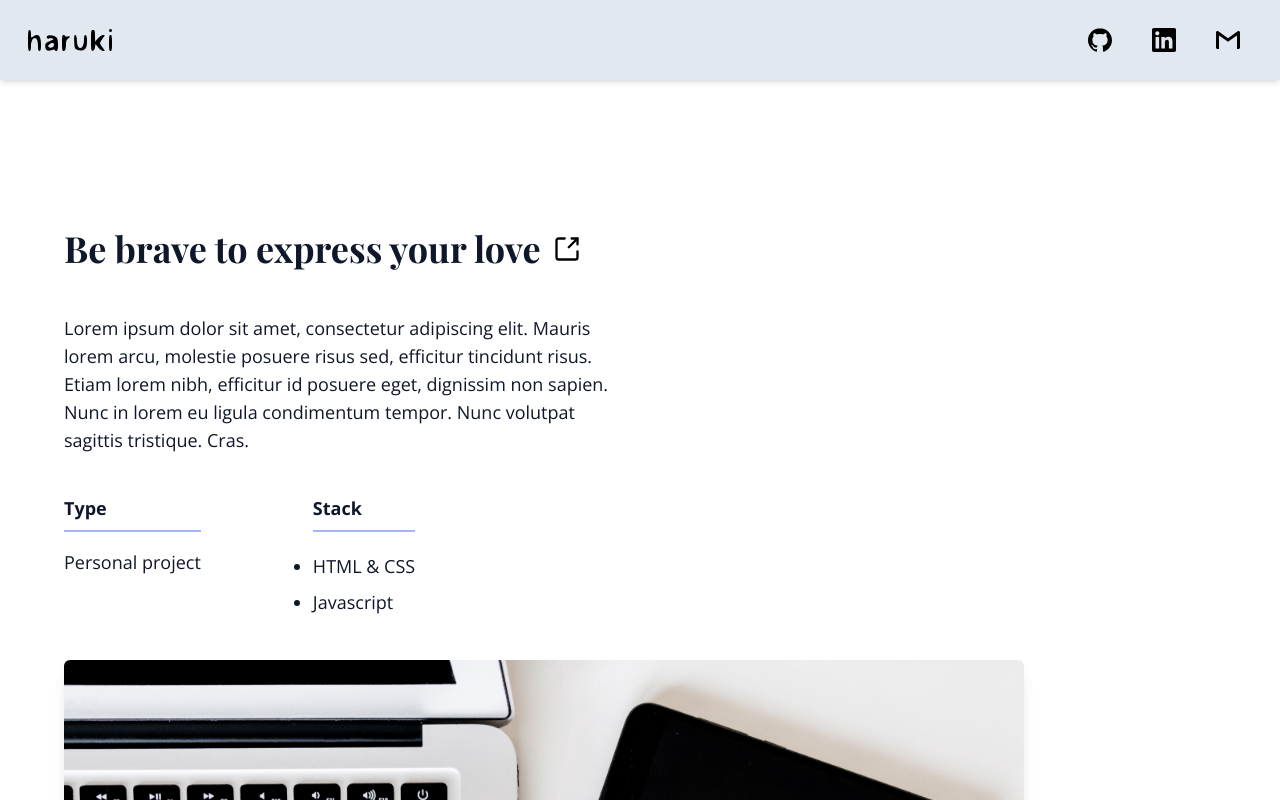
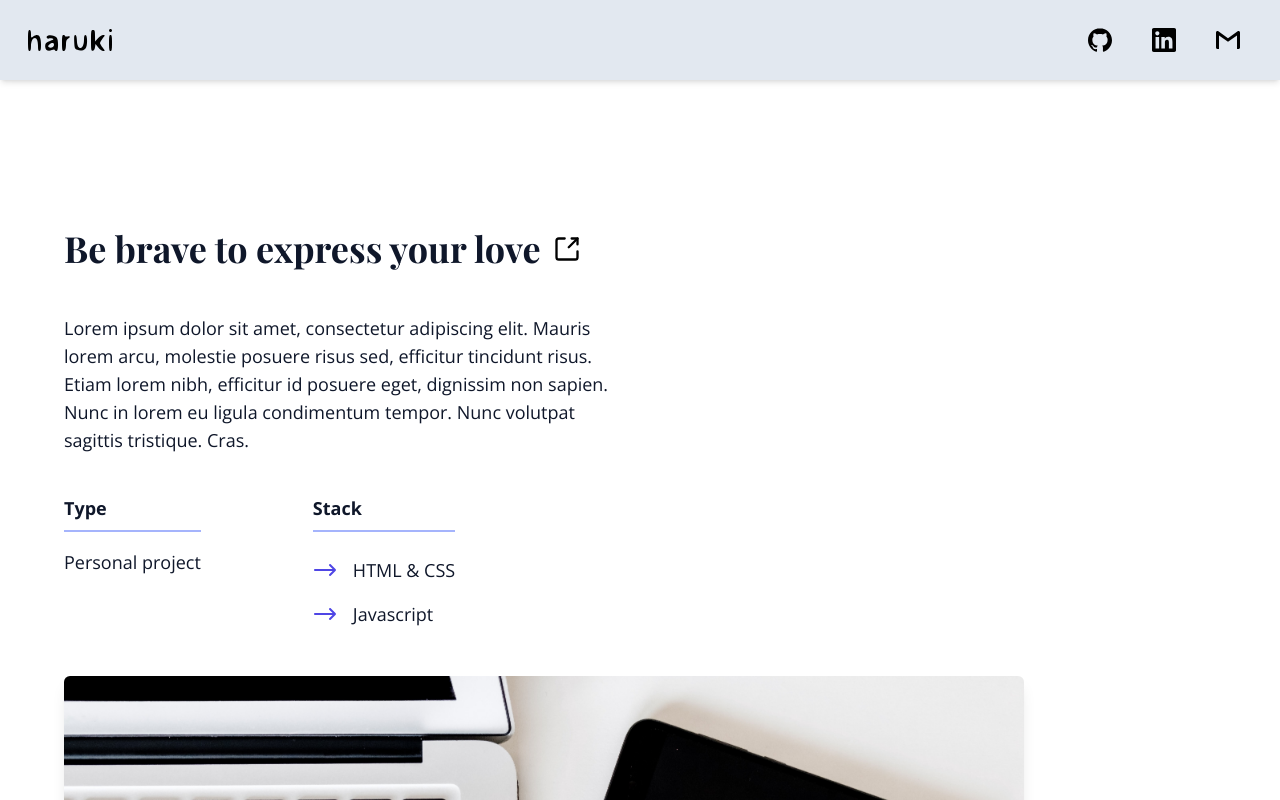
Before and after one commit to HarukiNguyen/portfolio, a React (Vite) app: page /express-your-love in a window 1280 px wide. Shown: the top 800 px of the page. Built offline with nearby package versions, Linux system fonts and the light colour scheme.

Commit message:
feat: ProjectDesc > add arrow to list item

```diff
--- a/src/components/ProjectIntro/ProjectDesc.jsx
+++ b/src/components/ProjectIntro/ProjectDesc.jsx
@@ -1,3 +1,5 @@
+import arrowIcon from "../../assets/icons/arrow.svg";
+
 function ProjectDesc({ descList }) {
   const descItems = descList.map((desc, index) => {
     // desc title and content
@@ -12,7 +14,10 @@ function ProjectDesc({ descList }) {
       // if desc is stack then...
       title = "Stack";
       content = desc.map((techItem) => (
-        <li key={techItem} className="py-1">
+        <li key={techItem} className="py-2 flex items-center">
+          <div className="pr-4">
+            <img src={arrowIcon} alt="Arrow icon" className="w-6" />
+          </div>
           {techItem}
         </li>
       ));
@@ -22,7 +27,7 @@ function ProjectDesc({ descList }) {
       <div key={title} className="pr-14 tablet:pr-28">
         <dt className="pb-2 font-bold ">{title}</dt>
         <dd className="pt-4 border-t-2 border-indigo-300">
-          <ul className="list-disc">{content}</ul>
+          <ul className="">{content}</ul>
         </dd>
       </div>
     );
```
Also changed, not shown: src/assets/icons/arrow.svg (added).
